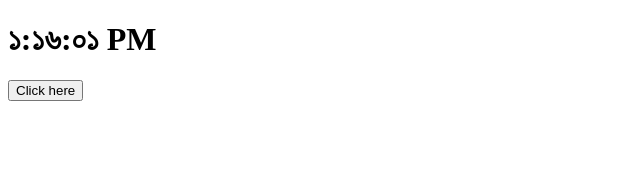
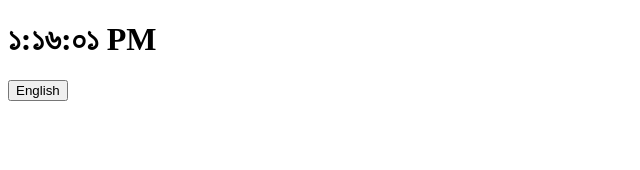
Before and after one commit to uzzal71/think-a-react-way, a React (Vite) app: page / in a window 1280 px wide. Shown: the top 170 px of the page, without its empty margins (0-640 px from the left). Built offline with nearby package versions, Linux system fonts and the light colour scheme.

Commit message:
Clock component

```diff
--- a/src/components/Button.jsx
+++ b/src/components/Button.jsx
@@ -13,7 +13,9 @@ class Button extends React.Component {
         const { change, locale } = this.props;
 
         return (
-            <button type='button' onClick={() => change(locale)}>Click here</button>
+            <button type='button' onClick={() => change(locale)}>
+                { locale === "bn-BD" ? "Bangal" : "English" }
+            </button>
         );
     }
 };
--- a/src/components/Clock.jsx
+++ b/src/components/Clock.jsx
@@ -48,7 +48,10 @@ class Clock extends React.Component {
                 <h1 className="hading">
                     <span>{date.toLocaleTimeString(locale)}</span>
                 </h1>
-                {locale === 'bn-BD' ? <Button change={this.handleClick} locale="en-US"/> : <Button change={this.handleClick} locale="bn-BD"/>}
+                {locale === 'bn-BD' ?
+                    <Button change={this.handleClick} locale="en-US" show={false}/> :
+                    <Button change={this.handleClick} locale="bn-BD" show={true}/>
+                }
             </div>
         );
     }
```
